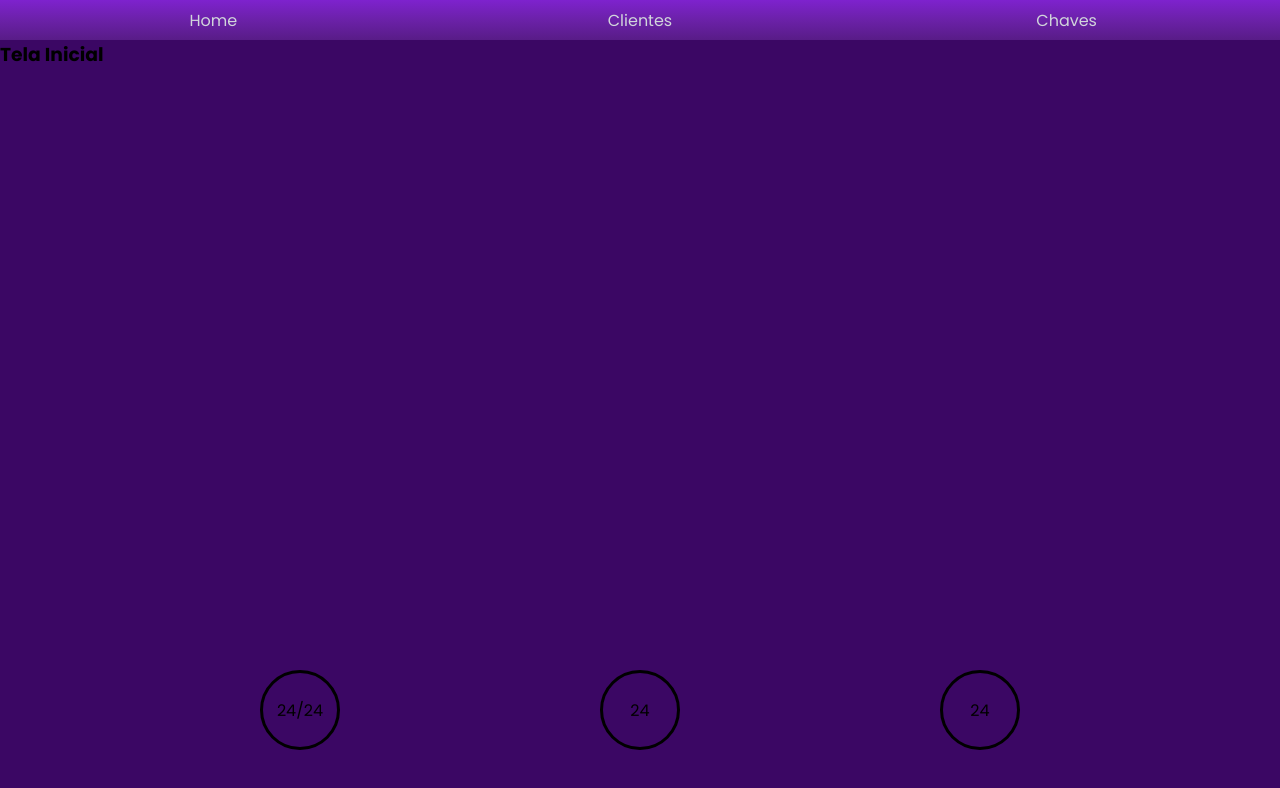
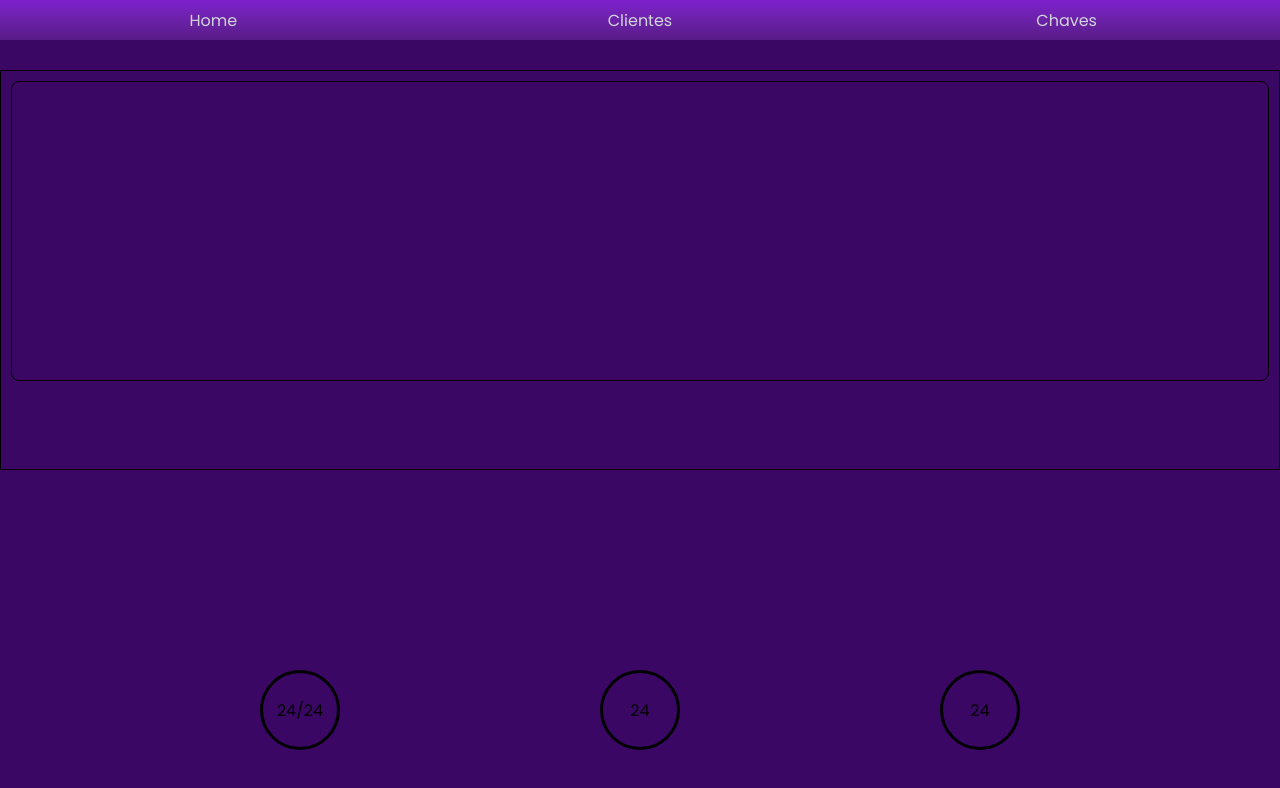
Before and after one commit to joaovjm/lekobox, a React (Vite) app: page / in a window 1280 px wide. Shown: the top 788 px of the page. Built offline with nearby package versions, Linux system fonts and the light colour scheme.

Commit message:
Adicionado bordas para organizar tela home

```diff
--- a/src/pages/Home/Home.css
+++ b/src/pages/Home/Home.css
@@ -0,0 +1,15 @@
+.home {
+    display: flex;
+    align-items:start;
+    width: 100%;
+    margin-top: 30px;
+    border: 1px solid black;
+    padding: 10px;
+}
+
+.avencer {
+    width: 100%;
+    min-height: 300px;
+    border: 1px solid black;
+    border-radius: 8px;
+}
--- a/src/pages/Home/index.jsx
+++ b/src/pages/Home/index.jsx
@@ -4,7 +4,19 @@ import Footer from '../../assets/components/Footer'
 const Home = () => {
     return (
         <>
-            <h3>Tela Inicial</h3>
+            <section className='home'>
+                <div className='avencer'>
+
+                </div>
+
+            </section>
+
+
+
+
+
+
+
             <Footer />
         </>
 
```
